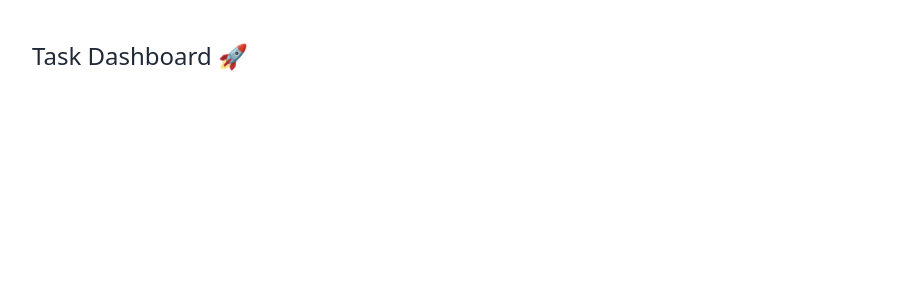
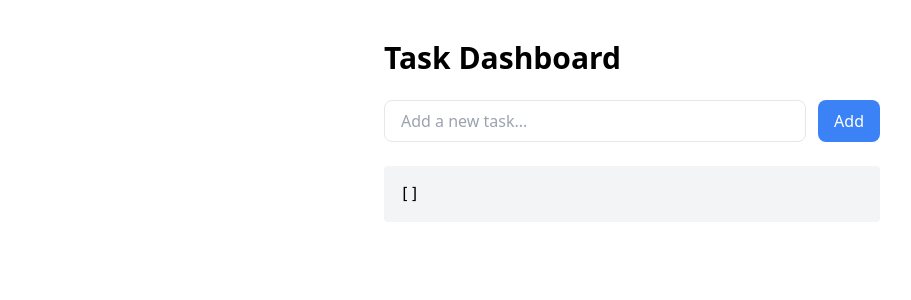
Before and after one commit to brizavda/task-dashboard, a React (Vite) app: page / in a window 1280 px wide. Shown: the top 300 px of the page, without its empty margins (8-919 px from the left). Built offline with nearby package versions, Linux system fonts and the light colour scheme.

Commit message:
feat: add TaskInput component and connect task creation

```diff
--- a/src/App.tsx
+++ b/src/App.tsx
@@ -1,7 +1,18 @@
+import TaskInput from "./components/TaskInput";
+import { useTasks } from "./hooks/useTasks";
+
 function App() {
+  const { tasks, addTask } = useTasks();
+
   return (
-    <div className="p-10 text-2xl text-gray-800">
-      Task Dashboard 🚀
+    <div className="max-w-xl mx-auto p-10">
+      <h1 className="text-3xl font-bold mb-6">Task Dashboard</h1>
+
+      <TaskInput onAddTask={addTask} />
+
+      <pre className="mt-6 bg-gray-100 p-4 rounded">
+        {JSON.stringify(tasks, null, 2)}
+      </pre>
     </div>
   );
 }
--- /dev/null
+++ b/src/components/TaskInput.tsx
@@ -0,0 +1,39 @@
+import { useState } from "react";
+
+interface TaskInputProps {
+  onAddTask: (title: string) => void;
+}
+
+function TaskInput({ onAddTask }: TaskInputProps) {
+  const [title, setTitle] = useState("");
+
+  const handleSubmit = (e: React.FormEvent) => {
+    e.preventDefault();
+
+    if (!title.trim()) return;
+
+    onAddTask(title.trim());
+    setTitle("");
+  };
+
+  return (
+    <form onSubmit={handleSubmit} className="flex gap-3 mb-6">
+      <input
+        type="text"
+        value={title}
+        onChange={(e) => setTitle(e.target.value)}
+        placeholder="Add a new task..."
+        className="flex-1 px-4 py-2 border rounded-lg focus:outline-none focus:ring-2 focus:ring-blue-500"
+      />
+
+      <button
+        type="submit"
+        className="px-4 py-2 bg-blue-500 text-white rounded-lg hover:bg-blue-600 transition"
+      >
+        Add
+      </button>
+    </form>
+  );
+}
+
+export default TaskInput;
```
